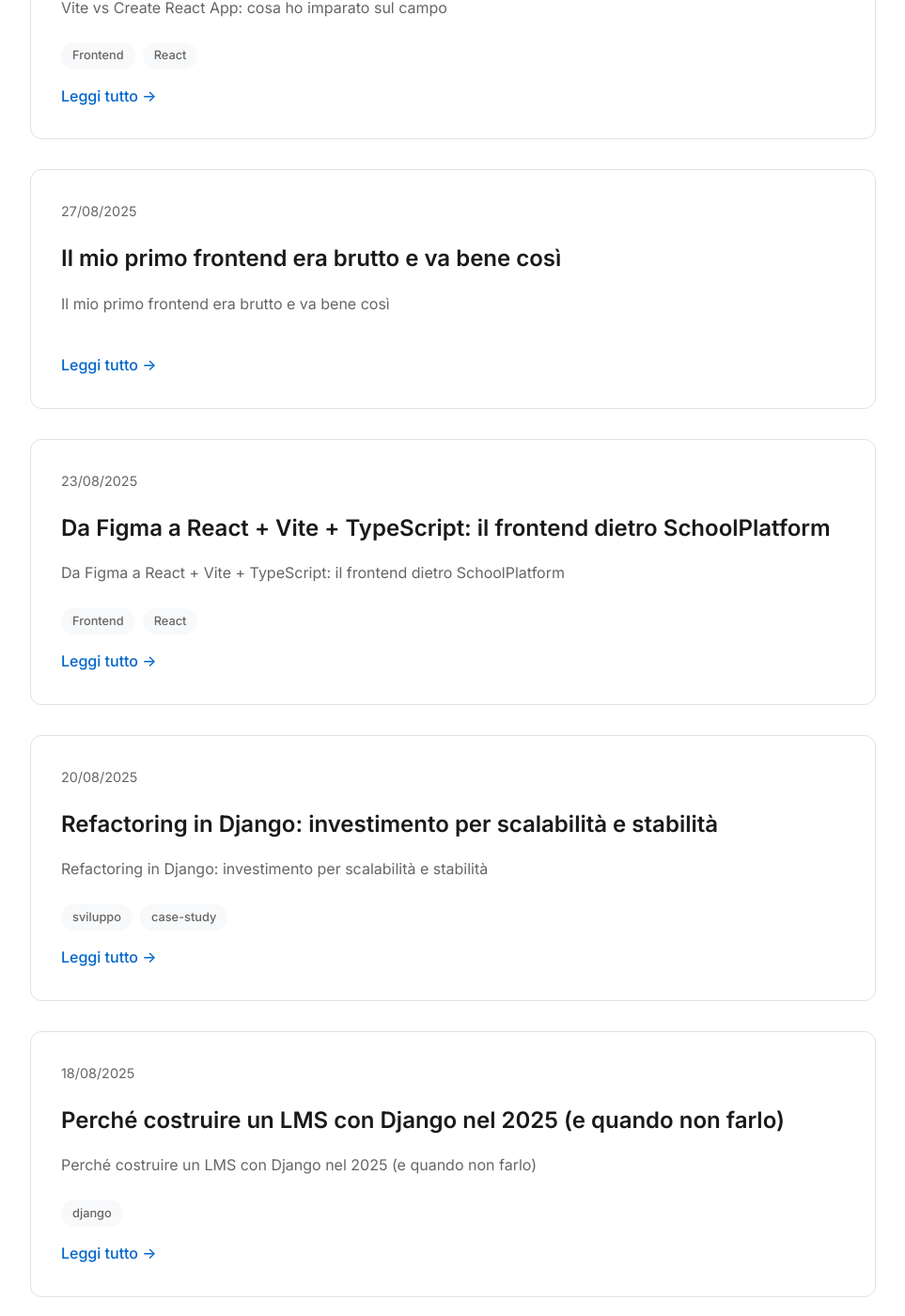
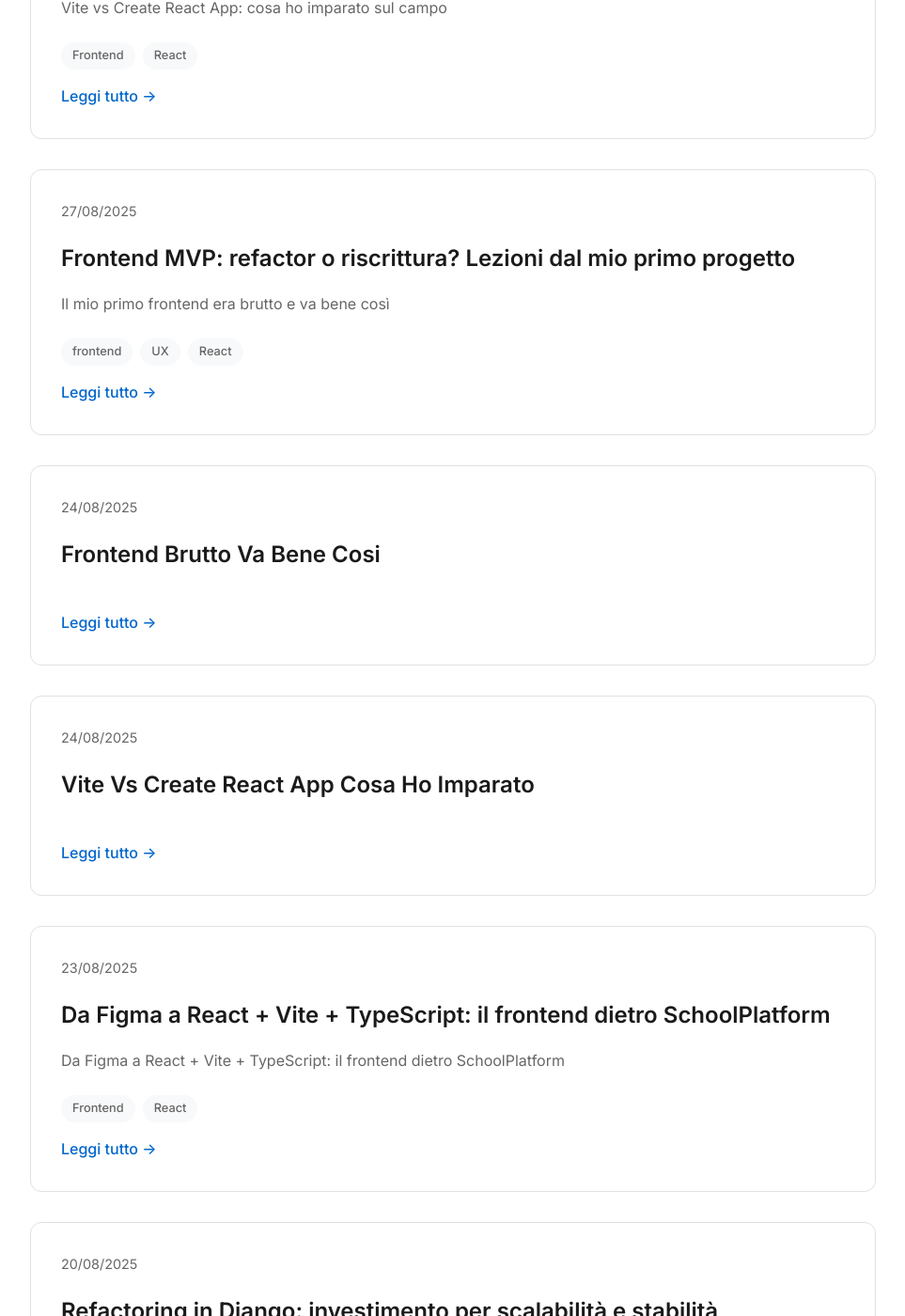
Before and after one commit to PyZenMatt/matteoricci.net, a Jekyll site: the page built from blog.html, in a window 1280 px wide and 1400 px high, scrolled down 623 px. Shown: the whole window at 94% size, without its empty margins (158-1121 px from the left). Built offline with Jekyll 4.4.1, drawn with Linux system fonts in a browser that asks for light colours.

Commit message:
post del 27-08

`````diff
--- a/_posts/2025-08-27-frontend-brutto-va-bene-cosi.md
+++ b/_posts/2025-08-27-frontend-brutto-ma-va-bene-cosi.md
@@ -1,10 +1,12 @@
 ---
 layout: post
-title: "Il mio primo frontend era brutto e va bene così"
-description: "Perché ho spedito un MVP funzionante prima della grafica, come ho deciso tra refactor e riscrittura totale, e il piano concreto per rimettere ordine in UX/UI senza fermare lo sviluppo."
-permalink: /frontend-brutto-va-bene-cosi/
-slug: frontend-brutto-va-bene-cosi
+title: "Frontend MVP: refactor o riscrittura? Lezioni dal mio primo progetto"
+description: "Come ho spedito un MVP funzionante senza curare la grafica, i criteri per scegliere tra refactor e riscrittura, e il piano concreto per migliorare UX/UI con React, Vite e design tokens."
+permalink: /frontend-mvp-refactor-vs-rewrite/
+slug: frontend-mvp-refactor-vs-rewrite
 lang: it
+categories: [frontend, UX, React]
+tags: [frontend, MVP, UX/UI, refactor, React, Vite, design system, primitives, code-splitting]
 ---
 
 # Il mio primo frontend era brutto e va bene così
@@ -16,6 +18,7 @@
 Spedire presto mi ha dato segnali utili: cosa cercano studenti e docenti, dove inciampano, quali azioni sono davvero frequenti. Da lì ho iniziato a disegnare il piano di rientro su UX/UI, senza buttare via il lavoro.
 
 > Approfondimento tecnico: raccontato passo-passo in “[Da Figma a React + Vite + TypeScript: il frontend dietro SchoolPlatform]({% post_url 2025-08-25-figma-react-vite-schoolplatform %})”.
+
 ---
 
 ## Indice dei contenuti
@@ -32,8 +35,6 @@
     - [FAQ](#faq)
 
 ---
-
-
 
 ### Refactor o “purga”? Il mio criterio
 
@@ -79,12 +80,11 @@
   weight: { regular: 400, medium: 500, bold: 700 },
   lineHeight: 1.5
 };
-```
+````
 
 **src/primitives/Button.tsx**
 
 ```ts
-
 import { colors, space, font } from "@/design/tokens";
 type Variant = "primary" | "ghost" | "danger" | "success";
 export function Button({
@@ -101,7 +101,7 @@
   };
   return (
     <button
-      style=&#123;&#123;
+      style={{
         ...styles[variant],
         padding: `${space.sm}px ${space.lg}px`,
         fontFamily: font.family,
@@ -157,8 +156,6 @@
 ]);
 ```
 
-
-
 ---
 
 ### Cosa mi porto a casa
@@ -186,29 +183,29 @@
 
 ---
 
-* Vuoi vedere come trasformo token in **primitives** su un caso reale? Leggi “[Da Figma a React + Vite + TypeScript: il frontend dietro SchoolPlatform]({% post_url 2025-08-25-figma-react-vite-schoolplatform %})”.
-
+* Vuoi vedere come trasformo token in **primitives** su un caso reale? Leggi “\[Da Figma a React + Vite + TypeScript: il frontend dietro SchoolPlatform]\({% post\_url 2025-08-25-figma-react-vite-schoolplatform %})”.
 * Curioso del codice? Dai un’occhiata al mio **portfolio** e ai repo collegati su GitHub dalla pagina.
-
 * Se ti interessa questo percorso di redesign, scrivimi dalla pagina contact "newsletter" e la tua email.
 
 Come sempre, Grazie per essere arrivato fin qui!
 
 Matteo Ricci | Full Stack Developer
 
+<!-- JSON-LD: BlogPosting -->
 
-
-<!-- JSON-LD: BlogPosting -->
 <script type="application/ld+json">
 {
   "@context": "https://schema.org",
   "@type": "BlogPosting",
-  "headline": "Il mio primo frontend era brutto e va bene così",
-  "description": "Perché ho spedito un MVP funzionante prima della grafica, come ho deciso tra refactor e riscrittura totale, e il piano concreto per rimettere ordine in UX/UI senza fermare lo sviluppo.",
+  "headline": "Frontend MVP: refactor o riscrittura? Lezioni dal mio primo progetto",
+  "description": "Come ho spedito un MVP funzionante senza curare la grafica, i criteri per scegliere tra refactor e riscrittura, e il piano concreto per migliorare UX/UI con React, Vite e design tokens.",
   "author": { "@type": "Person", "name": "Matteo Ricci" },
-  "mainEntityOfPage": { "@type": "WebPage", "@id": "/frontend-brutto-va-bene-cosi/" },
+  "mainEntityOfPage": { "@type": "WebPage", "@id": "/frontend-mvp-refactor-vs-rewrite/" },
   "image": "/assets/img/cover/frontend-brutto.webp",
   "datePublished": "2025-08-24T09:00:00+02:00",
   "dateModified": "2025-08-24T09:00:00+02:00"
 }
 </script>
+
+```
+```
`````
Also changed, not shown: other parts of _posts/2025-08-27-frontend-brutto-ma-va-bene-cosi.md (+1 -2 lines), _posts/2025-08-24-frontend-brutto-va-bene-cosi.md (added), _posts/2025-08-24-vite-vs-create-react-app-cosa-ho-imparato.md (added).
